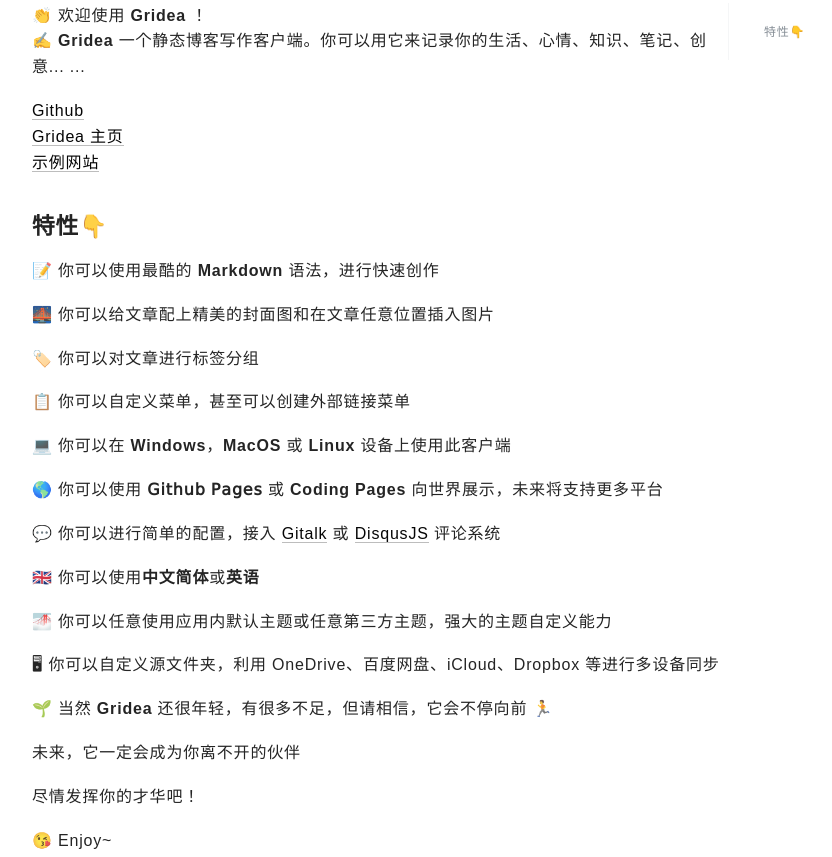
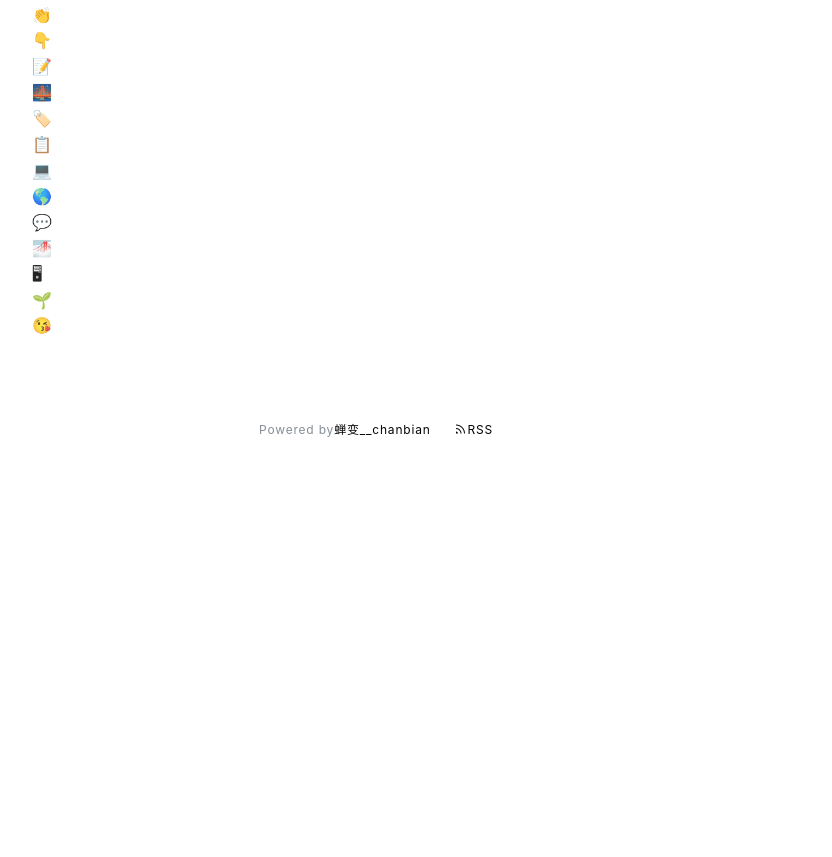
Before and after one commit to chanbian/chanbian.github.io, a plain HTML site: page post/hello-gridea/index.html in a window 1280 px wide. Shown: the part 995-1852 px from the top of the page, without its empty margins (264-1096 px from the left). After the commit the page ends 1473 px from the top, so only its background shows below. Drawn offline with nearby package versions, Linux system fonts and the light colour scheme; a web font is replaced by a local one.

Commit message:
update from gridea: 2020-12-30 09:21:12

```diff
--- a/post/hello-gridea/index.html
+++ b/post/hello-gridea/index.html
@@ -3,7 +3,7 @@
     <meta charset="utf-8" />
 <meta name="viewport" content="width=device-width, initial-scale=1" />
 <title>Hello World！ | 蝉变</title>
-<link rel="shortcut icon" href="https://chanbian.github.io/favicon.ico?v=1609206345586">
+<link rel="shortcut icon" href="https://chanbian.github.io/favicon.ico?v=1609291257298">
 <link href="https://cdn.jsdelivr.net/npm/remixicon@2.3.0/fonts/remixicon.css" rel="stylesheet">
 <link rel="stylesheet" href="https://chanbian.github.io/styles/main.css">
 <link rel="alternate" type="application/atom+xml" title="Hello World！ | 蝉变 - Atom Feed" href="https://chanbian.github.io/atom.xml">
@@ -11,14 +11,20 @@
 
 
 
-    <meta name="description" content="👏  欢迎使用 Gridea ！
-✍️  Gridea 一个静态博客写作客户端。你可以用它来记录你的生活、心情、知识、笔记、创意... ...
-
-Github
-Gridea 主页
-示例网站
-特性👇
-📝  你可以使用最酷的 Markdo..." />
+    <meta name="description" content="👏
+👇
+📝
+🌉
+🏷️
+📋
+💻
+🌎
+💬
+🌁
+🖥
+🌱
+😘
+" />
     <meta name="keywords" content="Gridea" />
     <link rel="stylesheet" href="https://cdnjs.cloudflare.com/ajax/libs/KaTeX/0.10.0/katex.min.css">
     <script src="https://cdn.bootcss.com/highlight.js/9.12.0/highlight.min.js"></script>
@@ -28,7 +34,7 @@ Gridea 主页
       <div class="main-content">
         <div class="site-header">
   <a href="https://chanbian.github.io">
-  <img class="avatar" src="https://chanbian.github.io/images/avatar.png?v=1609206345586" alt="">
+  <img class="avatar" src="https://chanbian.github.io/images/avatar.png?v=1609291257298" alt="">
   </a>
   <h1 class="site-title">
     蝉变
@@ -88,7 +94,7 @@ Gridea 主页
                 2018-12-12
               </span>
               <span>
-                2 min read
+                0 min read
               </span>
 
                 <a href="https://chanbian.github.io/tag/E277-gZAz/" class="post-tag">
@@ -101,37 +107,22 @@ Gridea 主页
 
             <div class="post-content-wrapper">
               <div class="post-content">
-                <p>👏  欢迎使用 <strong>Gridea</strong> ！<br>
-✍️  <strong>Gridea</strong> 一个静态博客写作客户端。你可以用它来记录你的生活、心情、知识、笔记、创意... ...</p>
-<!-- more -->
-<p><a href="https://github.com/getgridea/gridea">Github</a><br>
-<a href="https://gridea.dev/">Gridea 主页</a><br>
-<a href="http://fehey.com/">示例网站</a></p>
-<h2 id="特性">特性👇</h2>
-<p>📝  你可以使用最酷的 <strong>Markdown</strong> 语法，进行快速创作</p>
-<p>🌉  你可以给文章配上精美的封面图和在文章任意位置插入图片</p>
-<p>🏷️  你可以对文章进行标签分组</p>
-<p>📋  你可以自定义菜单，甚至可以创建外部链接菜单</p>
-<p>💻  你可以在 <strong>Windows</strong>，<strong>MacOS</strong> 或 <strong>Linux</strong> 设备上使用此客户端</p>
-<p>🌎  你可以使用 <strong>𝖦𝗂𝗍𝗁𝗎𝖻 𝖯𝖺𝗀𝖾𝗌</strong> 或 <strong>Coding Pages</strong> 向世界展示，未来将支持更多平台</p>
-<p>💬  你可以进行简单的配置，接入 <a href="https://github.com/gitalk/gitalk">Gitalk</a> 或 <a href="https://github.com/SukkaW/DisqusJS">DisqusJS</a> 评论系统</p>
-<p>🇬🇧  你可以使用<strong>中文简体</strong>或<strong>英语</strong></p>
-<p>🌁  你可以任意使用应用内默认主题或任意第三方主题，强大的主题自定义能力</p>
-<p>🖥  你可以自定义源文件夹，利用 OneDrive、百度网盘、iCloud、Dropbox 等进行多设备同步</p>
-<p>🌱 当然 <strong>Gridea</strong> 还很年轻，有很多不足，但请相信，它会不停向前 🏃</p>
-<p>未来，它一定会成为你离不开的伙伴</p>
-<p>尽情发挥你的才华吧！</p>
-<p>😘 Enjoy~</p>
+                <p>👏<br>
+👇<br>
+📝<br>
+🌉<br>
+🏷️<br>
+📋<br>
+💻<br>
+🌎<br>
+💬<br>
+🌁<br>
+🖥<br>
+🌱<br>
+😘</p>
 
               </div>
               <div class="toc-container">
-                <ul class="markdownIt-TOC">
-<li>
-<ul>
-<li><a href="#%E7%89%B9%E6%80%A7">特性👇</a></li>
-</ul>
-</li>
-</ul>
 
               </div>
             </div>
```
Also changed, not shown: archives/index.html (+2 -2 lines), atom.xml (+14 -25 lines), index.html (+3 -5 lines), post/about/index.html (+2 -2 lines), tag/E277-gZAz/index.html (+3 -5 lines), tags/index.html (+2 -2 lines).
